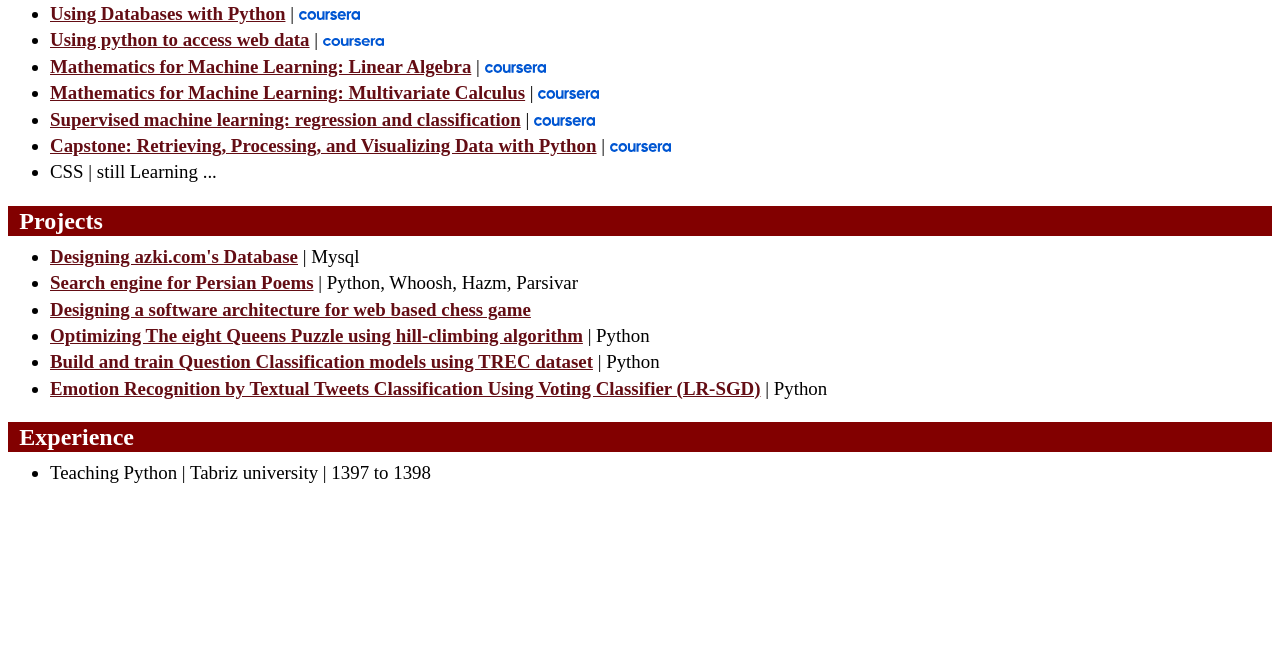
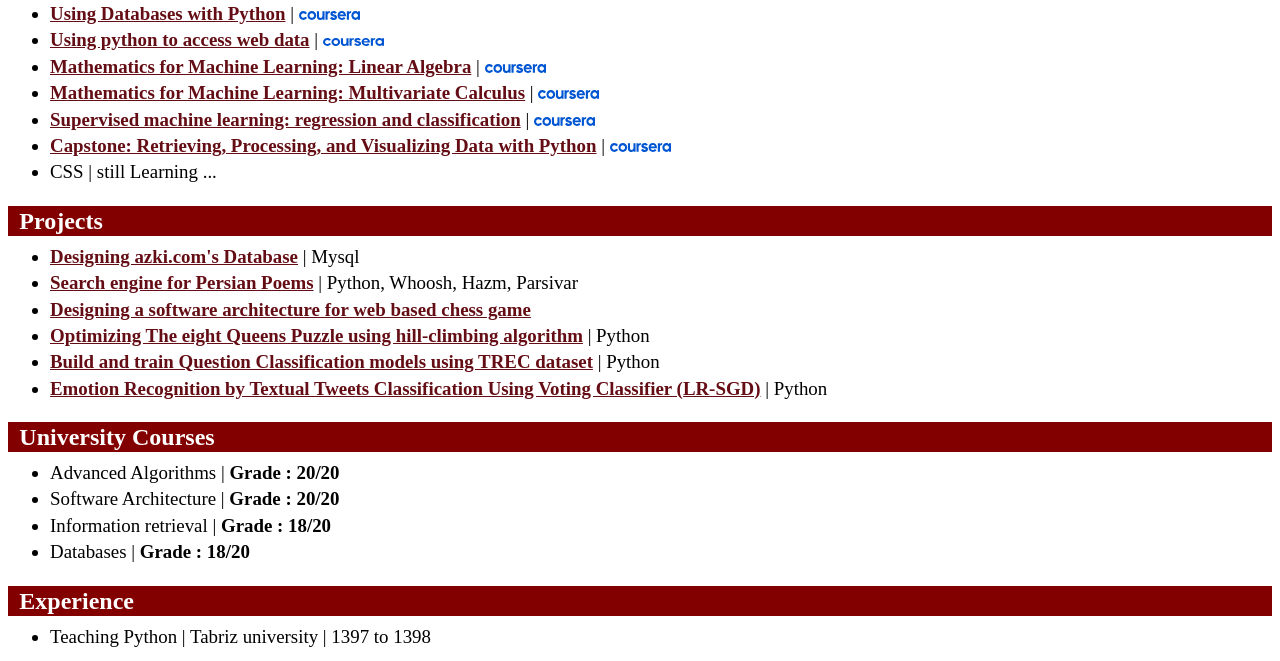
Before and after one commit to mahdi-khoshmaram/Resume, a plain HTML site: page resume.html in a window 1280 px wide. Shown: the part 539-1200 px from the top of the page. Before the commit the page ends 1037 px from the top, so only its background shows below. Drawn offline with Linux system fonts and the light colour scheme; a web font is replaced by a local one.

Commit message:
Update resume.html

```diff
--- a/resume.html
+++ b/resume.html
@@ -71,7 +71,15 @@
                     <li><a href="https://github.com/mahdi-khoshmaram/Tweet-classification" target="_blank" title="More detail in github">Emotion Recognition by Textual Tweets Classification Using Voting Classifier (LR-SGD)</a> | Python</li>
                 </ul>
             </div>
-
+            <h2>University Courses</h2>
+            <div>
+                <ul class="other">
+                    <li>Advanced Algorithms   | <span style="font-weight:bold">Grade : 20/20</></li>
+                    <li>Software Architecture | <span style="font-weight:bold">Grade : 20/20</></li>
+                    <li>Information retrieval | <span style="font-weight:bold">Grade : 18/20</></li>
+                    <li>Databases | <span style="font-weight:bold">Grade : 18/20</> </li>
+                </ul>
+            </div>
             <h2>Experience</h2>
             <div>
                 <ul class="other">
```
